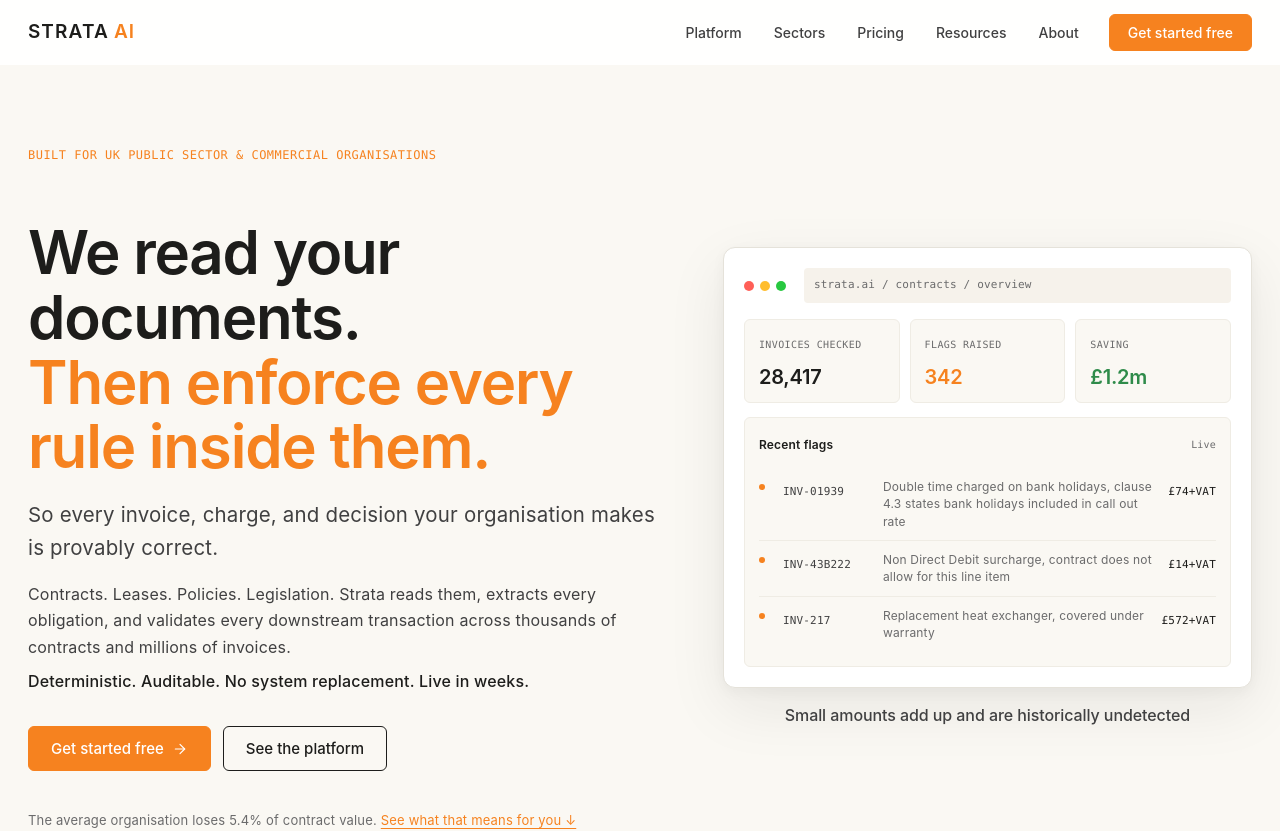
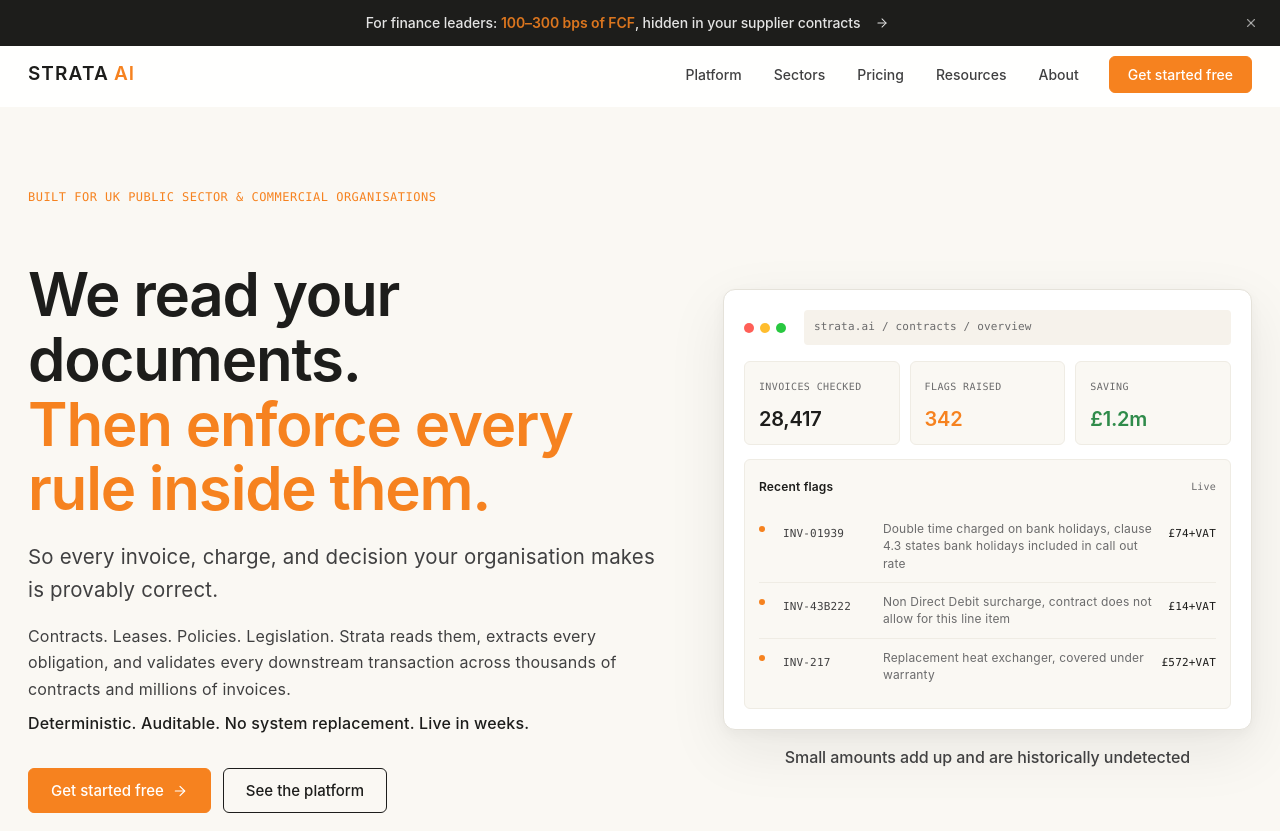
Before and after one commit to dag995/strata.ai, a React (Vite) app: page / in a window 1280 px wide. Shown: the top 831 px of the page. Built offline with nearby package versions, Linux system fonts and the light colour scheme.

Commit message:
fcf promo

```diff
--- a/src/components/fcf.jsx
+++ b/src/components/fcf.jsx
@@ -42,7 +42,7 @@
         Free cash flow recovered, this quarter, from contracts you have already signed.
       </div>
 
-      {/* Mini line items — reinforces the concrete leak pattern */}
+      {/* Leak breakdown — reconciles to the headline 100-300bps */}
       <div style={{
         background: CF.bg, border: `1px solid ${CF.line2}`,
         borderRadius: 6, padding: 14,
@@ -59,8 +59,8 @@
         {[
           ["CPI uplifts outside contract terms", "0.4&ndash;0.9%"],
           ["Auto-renewals at non-contracted rates", "0.3&ndash;0.7%"],
-          ["Out-of-scope service charges", "0.2&ndash;0.6%"],
-          ["Volume discounts not applied", "0.1&ndash;0.4%"],
+          ["Out-of-scope service charges", "0.2&ndash;0.8%"],
+          ["Volume discounts not applied", "0.1&ndash;0.6%"],
         ].map(([reason, range], i) => (
           <div key={reason} style={{
             display: "grid",
@@ -101,7 +101,6 @@
         borderBottom: `1px solid ${CF.line}`,
         position: "relative", overflow: "hidden",
       }}>
-        {/* Subtle orange wash — same treatment as home hero */}
         <div style={{
           position: "absolute", bottom: "-30%", right: "-10%",
           width: 500, height: 500, borderRadius: "50%",
@@ -116,7 +115,7 @@
         }} className="hero-grid">
 
           <div>
-            <FDiv><span style={eyebrow()}>For CFOs at £1bn+ companies</span></FDiv>
+            <FDiv><span style={eyebrow()}>For finance leaders</span></FDiv>
 
             <FDiv d={0.05}>
               <h1 style={h1Style}>
@@ -410,12 +409,6 @@
           >
             Request the diagnostic <Ic d="arrow" size={16}/>
           </button>
-          <p style={{
-            ...smallStyle, fontSize: 13, marginTop: 20,
-            maxWidth: 520, margin: "20px auto 0",
-          }}>
-            For CFOs and Directors of Finance at £1bn+ revenue companies.
-          </p>
         </FDiv>
       </section>
 
--- a/src/components/home.jsx
+++ b/src/components/home.jsx
@@ -2,6 +2,124 @@
 import { useState, useEffect, useRef, useCallback } from "react";
 import { FDiv, Ic, PRODUCTS } from '../components'
 import { CF, FONT, MONO, eyebrow, h1Style, h2Style, h3Style, leadStyle, bodyStyle, smallStyle, cardStyle, btnPrimary, btnSecondary, btnGhost, hovPrimary, unhovPrimary, hovSecondary, unhovSecondary } from './tokens'
+
+/* ────────────────────────────────────────────────────────────────────────
+   Promo bar — sits above the global nav. Renders only on the home page.
+   Dismissible; close state stored in sessionStorage so it reappears
+   on the visitor's next browser session.
+
+   Clicking the bar (or the arrow) takes the visitor to /fcf.
+   To remove the campaign entirely: delete the <PromoBar/> element from
+   the Home component's render output.
+   ──────────────────────────────────────────────────────────────────────── */
+function PromoBar() {
+  const [open, setOpen] = useState(true);
+  const [hover, setHover] = useState(false);
+  const [hoverClose, setHoverClose] = useState(false);
+
+  useEffect(() => {
+    if (typeof sessionStorage !== "undefined" && sessionStorage.getItem("promoDismissed") === "1") {
+      setOpen(false);
+    }
+    // Pad the body so the fixed nav (which the rest of the site assumes starts
+    // at top:0) sits visually below the promo bar. We do this by setting a CSS
+    // variable that the global nav can opt into, OR by adjusting body padding.
+    // Simplest: push the whole page down by the bar height while it's visible.
+    const root = document.documentElement;
+    if (open) {
+      root.style.setProperty("--promo-h", "42px");
+      root.style.scrollPaddingTop = "calc(var(--promo-h, 0px) + 80px)";
+    } else {
+      root.style.setProperty("--promo-h", "0px");
+    }
+    return () => {
+      root.style.setProperty("--promo-h", "0px");
+    };
+  }, [open]);
+
+  if (!open) return null;
+
+  const dismiss = (e) => {
+    e.preventDefault();
+    e.stopPropagation();
+    try { sessionStorage.setItem("promoDismissed", "1"); } catch {}
+    setOpen(false);
+  };
+
+  const go = () => {
+    window.location.href = "/fcf";
+  };
+
+  return (
+    <div
+      onClick={go}
+      onMouseEnter={() => setHover(true)}
+      onMouseLeave={() => setHover(false)}
+      style={{
+        position: "fixed",
+        top: 0, left: 0, right: 0,
+        zIndex: 1100,
+        background: CF.ink,
+        color: "#fff",
+        cursor: "pointer",
+        userSelect: "none",
+      }}
+    >
+      <div style={{
+        maxWidth: 1280, margin: "0 auto",
+        padding: "10px 56px 10px 28px",
+        display: "flex", alignItems: "center", justifyContent: "center",
+        gap: 12, position: "relative",
+      }}>
+        <span style={{
+          fontFamily: FONT, fontSize: 14, fontWeight: 500,
+          letterSpacing: "-0.005em",
+          opacity: hover ? 0.88 : 1,
+          transition: "opacity 0.15s",
+          textAlign: "center",
+        }}>
+          For finance leaders:{" "}
+          <span style={{ color: CF.orange, fontWeight: 600 }}>100&ndash;300 bps of FCF</span>
+          , hidden in your supplier contracts
+        </span>
+
+        <span style={{
+          display: "inline-flex", alignItems: "center",
+          transform: hover ? "translateX(3px)" : "translateX(0)",
+          transition: "transform 0.2s",
+          opacity: hover ? 0.88 : 1,
+        }} className="promo-arrow">
+          <Ic d="arrow" size={14}/>
+        </span>
+
+        <button
+          onClick={dismiss}
+          onMouseEnter={() => setHoverClose(true)}
+          onMouseLeave={() => setHoverClose(false)}
+          aria-label="Dismiss"
+          style={{
+            position: "absolute",
+            right: 16, top: "50%", transform: "translateY(-50%)",
+            background: hoverClose ? "rgba(255,255,255,0.08)" : "transparent",
+            border: "none", cursor: "pointer",
+            color: hoverClose ? "#fff" : "rgba(255,255,255,0.55)",
+            padding: 6, borderRadius: 4,
+            display: "flex", alignItems: "center", justifyContent: "center",
+            transition: "color 0.15s, background 0.15s",
+            lineHeight: 0,
+          }}
+        >
+          <svg width="14" height="14" viewBox="0 0 24 24" fill="none"
+            stroke="currentColor" strokeWidth="2"
+            strokeLinecap="round" strokeLinejoin="round">
+            <line x1="18" y1="6" x2="6" y2="18"/>
+            <line x1="6" y1="6" x2="18" y2="18"/>
+          </svg>
+        </button>
+      </div>
+    </div>
+  );
+}
 
 /* Decorative "product dashboard" mock for the hero — clean flat cards, no photo placeholder */
 function HeroMock() {
@@ -97,6 +215,7 @@
           <h2 style={h2Style}>Calculate your exposure.</h2>
           <p style={leadStyle}>Drag the sliders to match your organisation.</p>
         </FDiv>
+
         <div className="g2" style={{ display: "grid", gridTemplateColumns: "1fr 1fr", gap: 20 }}>
           <FDiv d={0.08}>
             <div style={{ ...cardStyle, padding: 28 }}>
@@ -130,6 +249,7 @@
               </div>
             </div>
           </FDiv>
+
           <FDiv d={0.16}>
             <div style={{ ...cardStyle, padding: 28 }}>
               <div style={{
@@ -138,34 +258,31 @@
               }}>FOI processing cost</div>
 
               <div style={sr}><span style={sl}>Monthly FOI requests</span>
-                <input type="range" min={5} max={200} step={5} value={foiReqs}
+                <input type="range" min={5} max={300} step={5} value={foiReqs}
                   onChange={e => setFoiReqs(+e.target.value)} style={{ flex: 1, accentColor: CF.orange }}/>
                 <span style={sv}>{foiReqs}</span>
               </div>
               <div style={sr}><span style={sl}>Hours per request</span>
-                <input type="range" min={2} max={12} step={0.5} value={foiHrs}
+                <input type="range" min={1} max={20} step={0.5} value={foiHrs}
                   onChange={e => setFoiHrs(+e.target.value)} style={{ flex: 1, accentColor: CF.orange }}/>
-                <span style={sv}>{foiHrs.toFixed(1)}</span>
+                <span style={sv}>{foiHrs.toFixed(1)} hrs</span>
               </div>
 
-              <div style={{ borderTop: `1px solid ${CF.line}`, marginTop: 60, paddingTop: 20 }}>
+              <div style={{ borderTop: `1px solid ${CF.line}`, marginTop: 20, paddingTop: 20 }}>
                 <div style={{ fontFamily: FONT, fontSize: "clamp(28px, 4vw, 44px)", fontWeight: 700, color: CF.ink, letterSpacing: "-0.02em" }}>{fmt(foiCost)}</div>
-                <div style={{ fontFamily: MONO, fontSize: 11, color: CF.ink3, marginTop: 6, textTransform: "uppercase", letterSpacing: "0.04em" }}>Annual staff cost on FOI</div>
+                <div style={{ fontFamily: MONO, fontSize: 11, color: CF.ink3, marginTop: 6, textTransform: "uppercase", letterSpacing: "0.04em" }}>Annual processing cost</div>
                 <p style={{ fontFamily: FONT, fontSize: 13, color: CF.ink3, marginTop: 14, lineHeight: 1.65 }}>
-                  Staff time at the statutory rate of £25/hour. Average request takes 5.3 hours.
+                  At a blended rate of £25/hour. Excludes the cost of late or non-compliant responses.
                 </p>
               </div>
             </div>
           </FDiv>
         </div>
 
-        <FDiv d={0.24}>
-          <div style={{ textAlign: "center", marginTop: 32 }}>
-            <p style={{ fontFamily: FONT, fontSize: 14, color: CF.ink3, marginBottom: 16 }}>
-              Want to see the actual leakage in your contracts?
-            </p>
+        <FDiv d={0.3}>
+          <div style={{ textAlign: "center", marginTop: 40 }}>
             <button onClick={() => setPage("start")} style={btnPrimary} onMouseEnter={hovPrimary} onMouseLeave={unhovPrimary}>
-              Upload them free <Ic d="arrow" size={16}/>
+              Start free <Ic d="arrow" size={16}/>
             </button>
           </div>
         </FDiv>
@@ -177,10 +294,14 @@
 export function Home({ setPage }) {
   return (
     <>
-      {/* HERO */}
+
+      {/* Promo bar — campaign-driven, dismissible. Linked to /fcf. */}
+      <PromoBar/>
+
+      {/* HERO — top padding bumped by 42px to clear the promo bar */}
       <section style={{
         background: CF.bg,
-        padding: "140px 28px 80px",
+        padding: "182px 28px 80px",
         borderBottom: `1px solid ${CF.line}`,
         position: "relative", overflow: "hidden",
       }}>
--- a/src/components/primitives.jsx
+++ b/src/components/primitives.jsx
@@ -102,12 +102,19 @@
 
   return (
     <nav style={{
-      position: "fixed", top: 0, left: 0, right: 0, zIndex: 100,
+      position: "fixed",
+      // CHANGED: top reads the --promo-h CSS variable so the nav slides
+      // beneath the promo bar when it is rendered (on the home page only).
+      // Fallback of 0px applies on every page where PromoBar is not mounted.
+      top: "var(--promo-h, 0px)",
+      left: 0, right: 0, zIndex: 100,
       background: "rgba(255,255,255,0.92)",
       backdropFilter: "saturate(180%) blur(10px)",
       WebkitBackdropFilter: "saturate(180%) blur(10px)",
       borderBottom: sc ? `1px solid ${CF.line}` : "1px solid transparent",
-      transition: "border-color 0.2s",
+      // CHANGED: added `top` to the transition so the nav slides smoothly
+      // when the promo bar opens or closes.
+      transition: "border-color 0.2s, top 0.2s",
     }}>
       <div style={{
         maxWidth: 1280, margin: "0 auto",
```
Also changed, not shown: src/components/home2.jsx (added).
